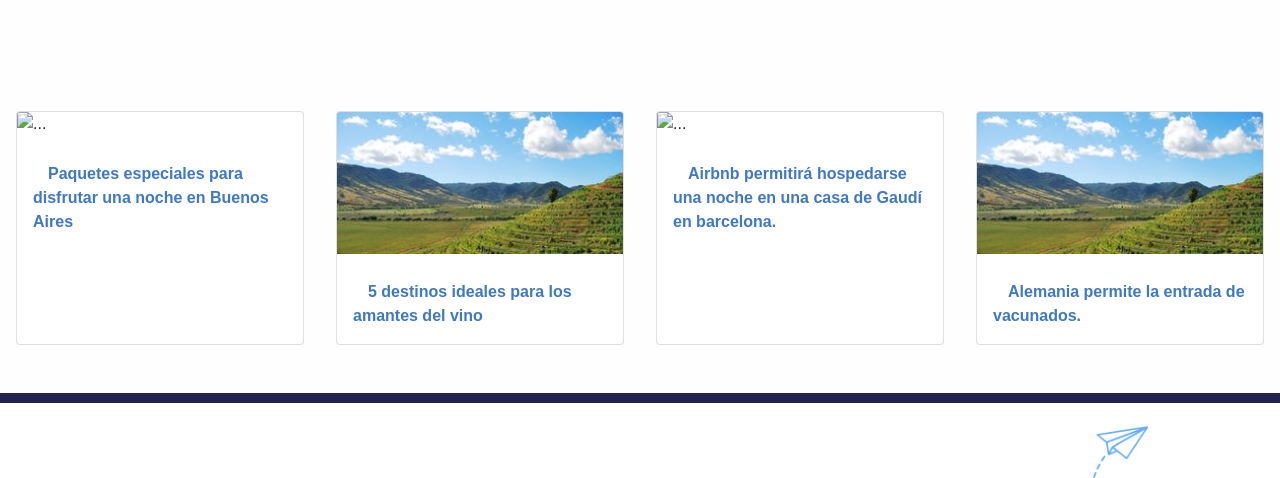
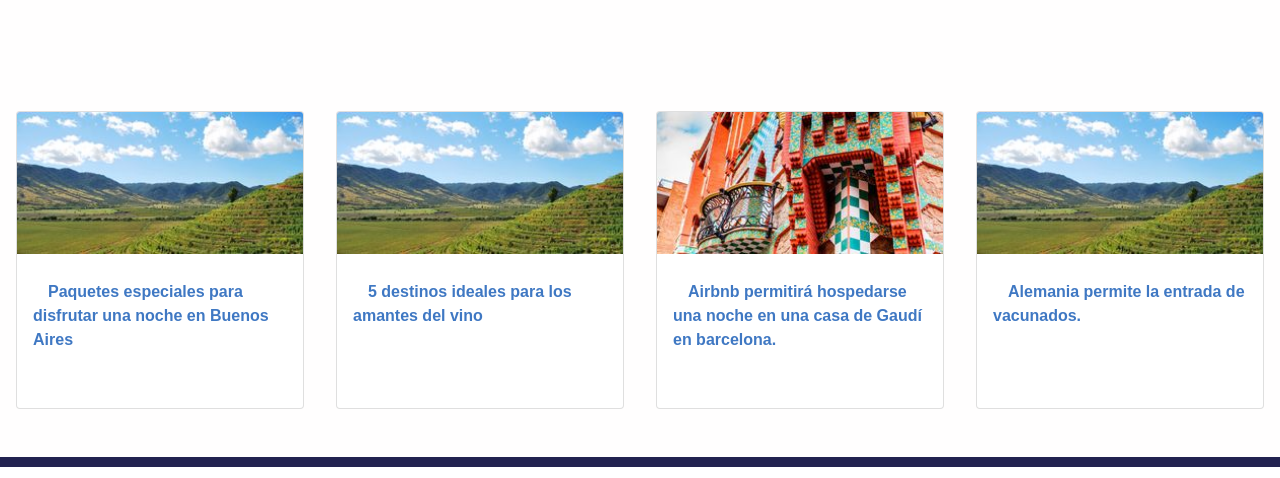
Before and after one commit to Maxijotar/TL-hoteles, a plain HTML site: page noticias.html in a window 1280 px wide. Shown: the part 4408-4886 px from the top of the page. Drawn offline with nearby package versions, Linux system fonts and the light colour scheme; the site is published under a folder, as on GitHub Pages, so addresses that start at the root find nothing.

Commit message:
cambios img

```diff
--- a/noticias.html
+++ b/noticias.html
@@ -254,7 +254,7 @@
         <div class=" d-flex  justify-content-center card-container flex-wrap">
 
             <div class="card ms-3 me-3 mb-5" style="width: 18rem;">
-                <img src="/cardsbuscar/imagencard2.jpg" class="card-img-top" alt="...">
+                <img src="./cardsbuscar/imagencard2.jpg" class="card-img-top" alt="...">
                 <div class="card-body">
                     <p class="card-text ">Paquetes especiales para disfrutar una noche en Buenos Aires</p><br>
 
@@ -272,7 +272,7 @@
 
 
             <div class="card ms-3 me-3 mb-5" style="width: 18rem;">
-                <img src="/cardsbuscar/imagecard3.jpg" class="card-img-top" alt="...">
+                <img src="./cardsbuscar/imagecard3.jpg" class="card-img-top" alt="...">
                 <div class="card-body">
                     <p class="card-text">Airbnb permitirá hospedarse una noche en una casa de Gaudí en
                         barcelona.</p>
```
